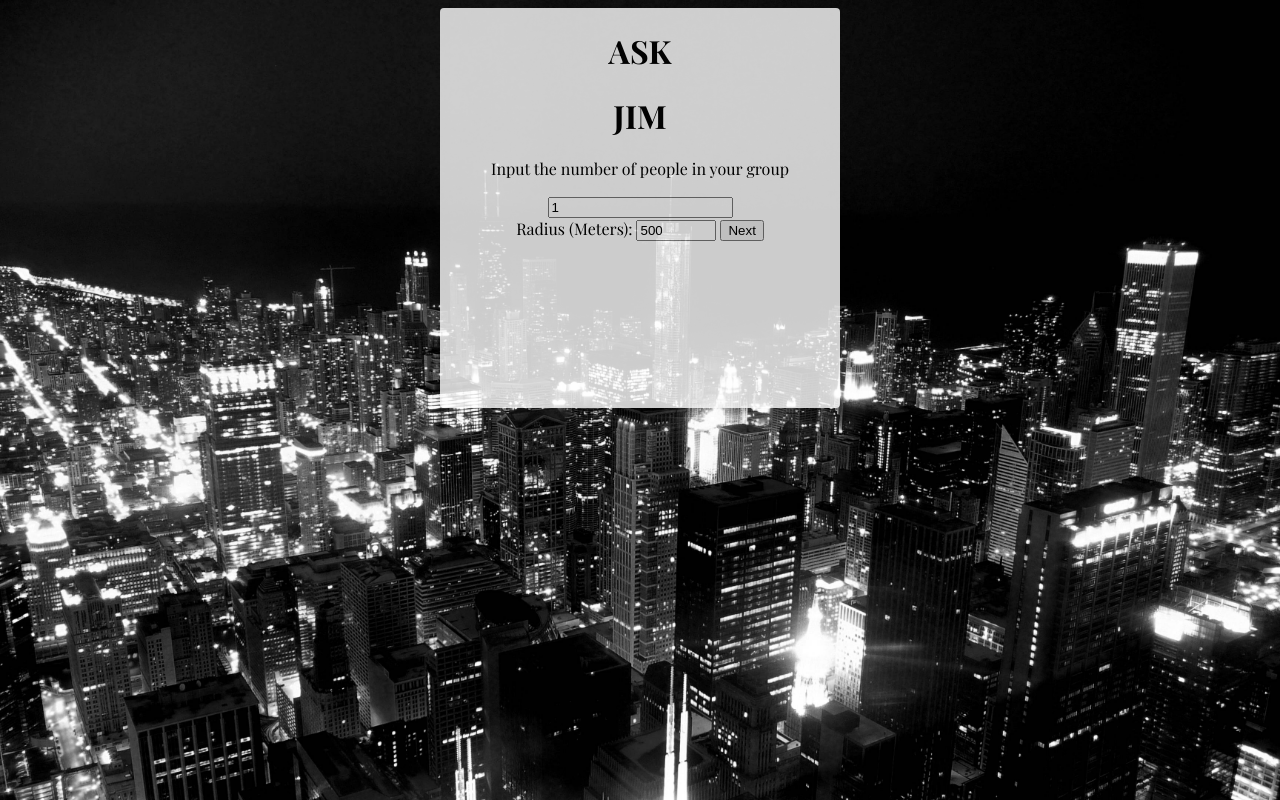
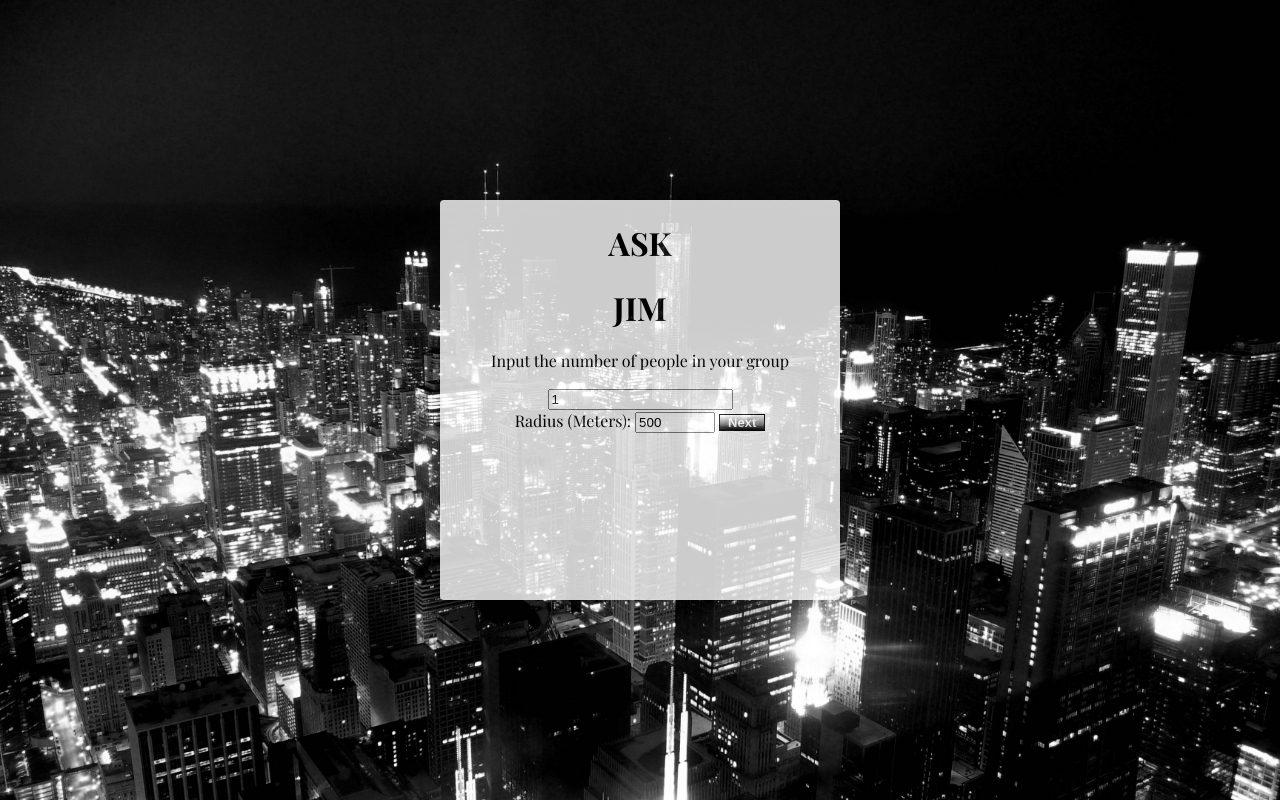
Before and after one commit to GeneralOneill/event-coordinator, a Python web app: template event-coordinator-15-08/templates/main.html in a window 1280 px wide. Run offline with Jinja, Linux system fonts and the light colour scheme; the template is opened without the code that fills it, so the values that code supplies are empty; some libraries are stand-ins or nearby versions.

Commit message:
worked on about page and next button

```diff
--- a/event-coordinator-15-08/stylesheets/style.css
+++ b/event-coordinator-15-08/stylesheets/style.css
@@ -12,6 +12,44 @@ body {
 #interest_options{
   display: none;
 }
+
+#next_button {
+	-moz-box-shadow:inset 0px 1px 0px 0px #ffffff;
+	-webkit-box-shadow:inset 0px 1px 0px 0px #ffffff;
+	box-shadow:inset 0px 1px 0px 0px #ffffff;
+	background:-webkit-gradient(linear, left top, left bottom, color-stop(0.05, #ffffff), color-stop(1, #000000));
+	background:-moz-linear-gradient(top, #ffffff 5%, #000000 100%);
+	background:-webkit-linear-gradient(top, #ffffff 5%, #000000 100%);
+	background:-o-linear-gradient(top, #ffffff 5%, #000000 100%);
+	background:-ms-linear-gradient(top, #ffffff 5%, #000000 100%);
+	background:linear-gradient(to bottom, #ffffff 5%, #000000 100%);
+	filter:progid:DXImageTransform.Microsoft.gradient(startColorstr='#ffffff', endColorstr='#000000',GradientType=0);
+	background-color:#ffffff;
+	border:1px solid #000000;
+	display:inline-block;
+	cursor:pointer;
+	color:#ffffff;
+	font-family:Arial;
+	font-size:13px;
+	font-weight:bold;
+	padding:0px 8px;
+	text-decoration:none;
+}
+#next_button:hover {
+	background:-webkit-gradient(linear, left top, left bottom, color-stop(0.05, #000000), color-stop(1, #ffffff));
+	background:-moz-linear-gradient(top, #000000 5%, #ffffff 100%);
+	background:-webkit-linear-gradient(top, #000000 5%, #ffffff 100%);
+	background:-o-linear-gradient(top, #000000 5%, #ffffff 100%);
+	background:-ms-linear-gradient(top, #000000 5%, #ffffff 100%);
+	background:linear-gradient(to bottom, #000000 5%, #ffffff 100%);
+	filter:progid:DXImageTransform.Microsoft.gradient(startColorstr='#000000', endColorstr='#ffffff',GradientType=0);
+	background-color:#000000;
+}
+#next_button:active {
+	position:relative;
+	top:1px;
+}
+
 
 #myButton {
 	-moz-box-shadow:inset 0px 1px 0px 0px #000000;
@@ -78,16 +116,16 @@ body {
     background-color: #ffffff;
     opacity: 0.8;
     filter: alpha(opacity=80);
-    margin-left: auto;
-    margin-right: auto;
+    /*margin-left: auto;
+    margin-right: auto;*/
     width: 400px;
     height: 400px;
     border-radius: 4px;
-    /*position: absolute;
+    position: absolute;
     top:0;
     bottom: 0;
     left: 0;
     right: 0;
-    margin: auto;*/
+    margin: auto;
     overflow: scroll;
 }
--- a/event-coordinator-15-08/templates/main.html
+++ b/event-coordinator-15-08/templates/main.html
@@ -18,7 +18,7 @@
 
         Radius (Meters):
         <input type="number" name="radius" min="1" max="50000" value="500">
-        <button name='number_of_people_button' type='button' onclick='getData()'>Next</button>
+        <button name='number_of_people_button' type='button' onclick='getData()' id="next_button">Next</button>
         <div id="interest_options">
         <p>Select something that you would like to do</p>
         <select id='interest' value='Interest' name='interest' class='drop_down'></select>
--- a/event-coordinator-15-08/templates/selections.html
+++ b/event-coordinator-15-08/templates/selections.html
@@ -20,7 +20,7 @@
     <div>
       <h2 id="info_box"></h2>
     </div>
-    <img src="images/powered-by-google-on-non-white.png.">
+    <img src="images/powered-by-google-on-non-white.png" id="google"></img>
   </body>
 </html>
 
```
Also changed, not shown: event-coordinator-15-08/stylesheets/about.css (+23 -2 lines), event-coordinator-15-08/stylesheets/selections.css (+5 -4 lines), event-coordinator-15-08/templates/about.html (+10 -3 lines), 2 other files.
